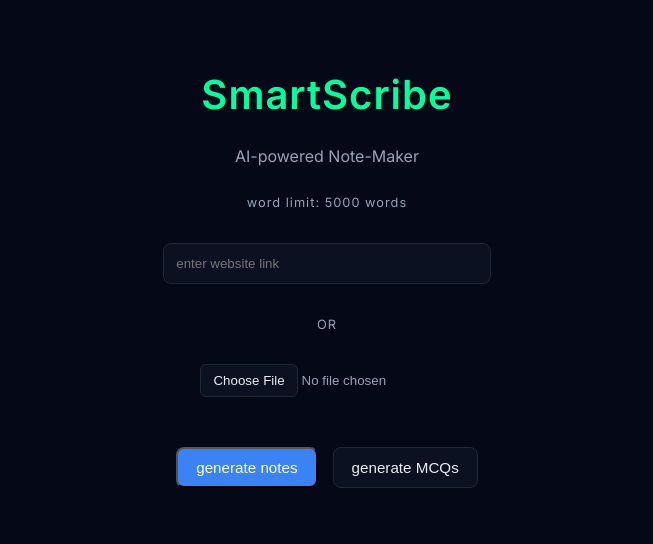
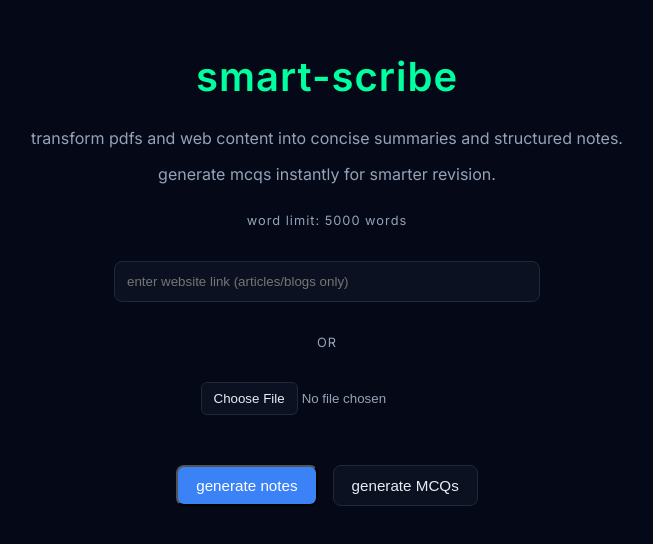
Before and after one commit to maithilimukherjee/smart-scribe, a React (Vite) app in the folder client/: page / in a window 1280 px wide. Shown: the part 142-686 px from the top of the page, without its empty margins (313-966 px from the left). Built offline with nearby package versions, Linux system fonts and the light colour scheme.

Commit message:
fix ui for better user interaction

```diff
--- a/client/src/App.jsx
+++ b/client/src/App.jsx
@@ -14,8 +14,9 @@ function App() {
   return (
     <div className="app">
       <div className="container">
-        <h1 className="title">SmartScribe</h1>
-        <p className="subtitle">AI-powered Note-Maker</p>
+        <h1 className="title">smart-scribe</h1>
+        <p className="subtitle">transform pdfs and web content into concise summaries and structured notes.</p>
+        <p className="subtitle">generate mcqs instantly for smarter revision.</p>
         <InputBox />
       </div>
     </div>
--- a/client/src/components/InputBox.jsx
+++ b/client/src/components/InputBox.jsx
@@ -139,7 +139,7 @@ const generateAI = async (text, type) => {
       <p className="divider">word limit: 5000 words</p>
       <input
         type="text"
-        placeholder="enter website link"
+        placeholder="enter website link (articles/blogs only)"
         className="input"
         value={webLink}
         onChange={handleWebLinkChange}
```
